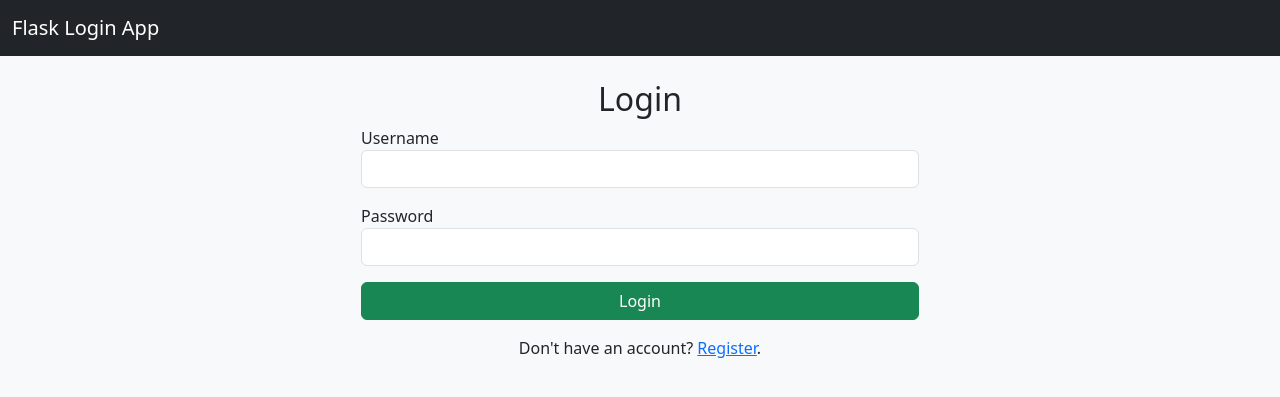
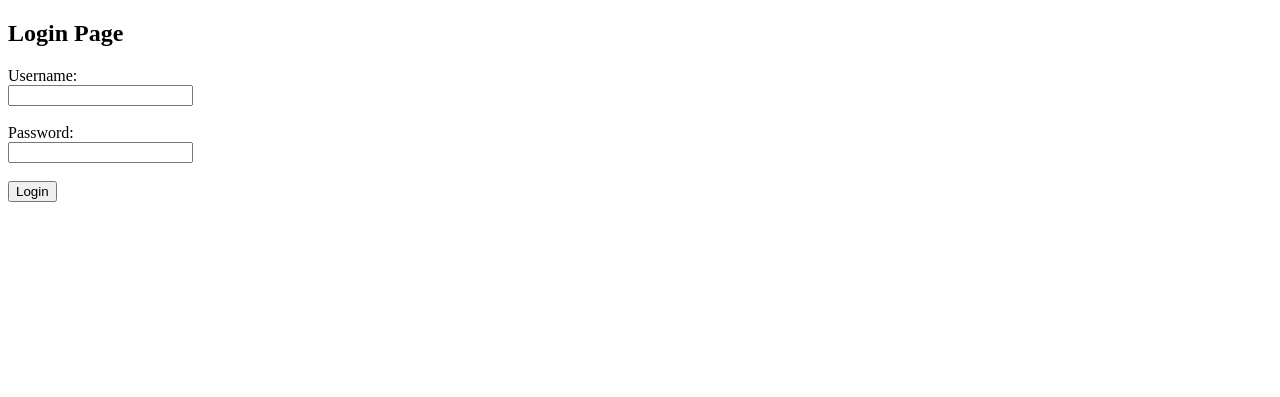
Before and after one commit to vigneshkumarlakshmanan/python_project, a Flask app: page /login in a window 1280 px wide. Shown: the top 397 px of the page. Run offline with Flask 3, Linux system fonts and the light colour scheme.

Commit message:
Update login.html

```diff
--- a/Templates/login.html
+++ b/Templates/login.html
@@ -1,16 +1,19 @@
-{% extends "base.html" %}
-{% block content %}
-<h2 class="text-center">Login</h2>
-<form method="POST" class="col-md-6 mx-auto">
-    <div class="mb-3">
-        <label>Username</label>
-        <input type="text" class="form-control" name="username" required>
-    </div>
-    <div class="mb-3">
-        <label>Password</label>
-        <input type="password" class="form-control" name="password" required>
-    </div>
-    <button class="btn btn-success w-100">Login</button>
-    <p class="text-center mt-3">Don't have an account? <a href="{{ url_for('register') }}">Register</a>.</p>
-</form>
-{% endblock %}
+<!DOCTYPE html>
+<html lang="en">
+<head>
+    <meta charset="UTF-8">
+    <title>Login</title>
+</head>
+<body>
+    <h2>Login Page</h2>
+    <form method="POST" action="/login">
+        <label>Username:</label><br>
+        <input type="text" name="username"><br><br>
+
+        <label>Password:</label><br>
+        <input type="password" name="password"><br><br>
+
+        <input type="submit" value="Login">
+    </form>
+</body>
+</html>
```
